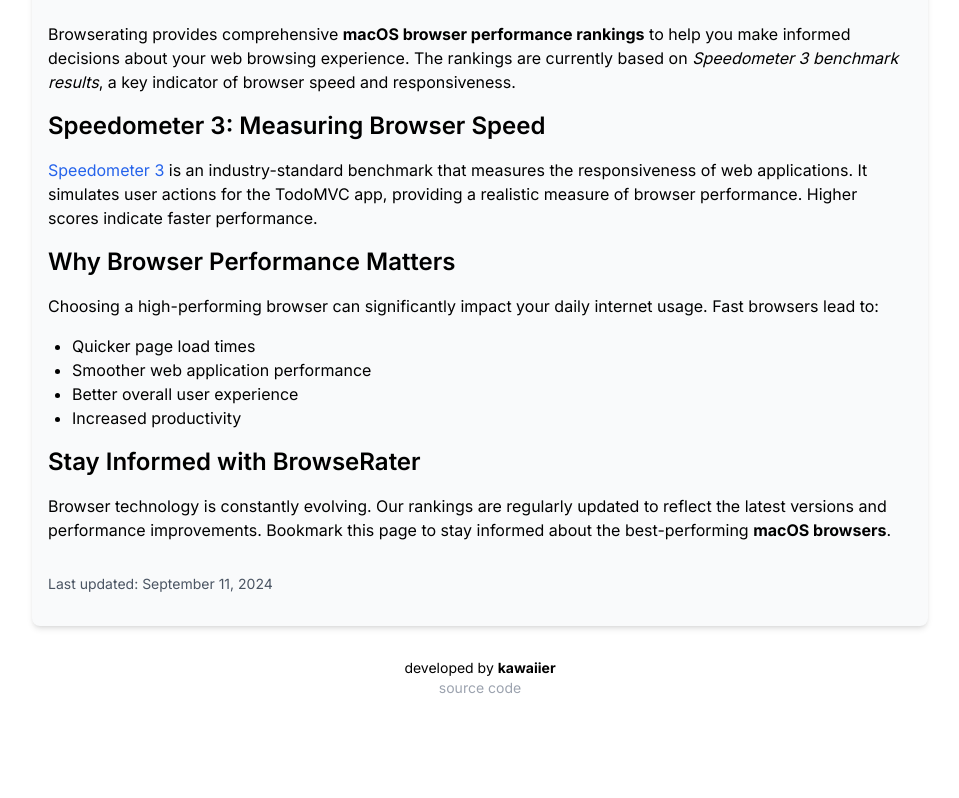
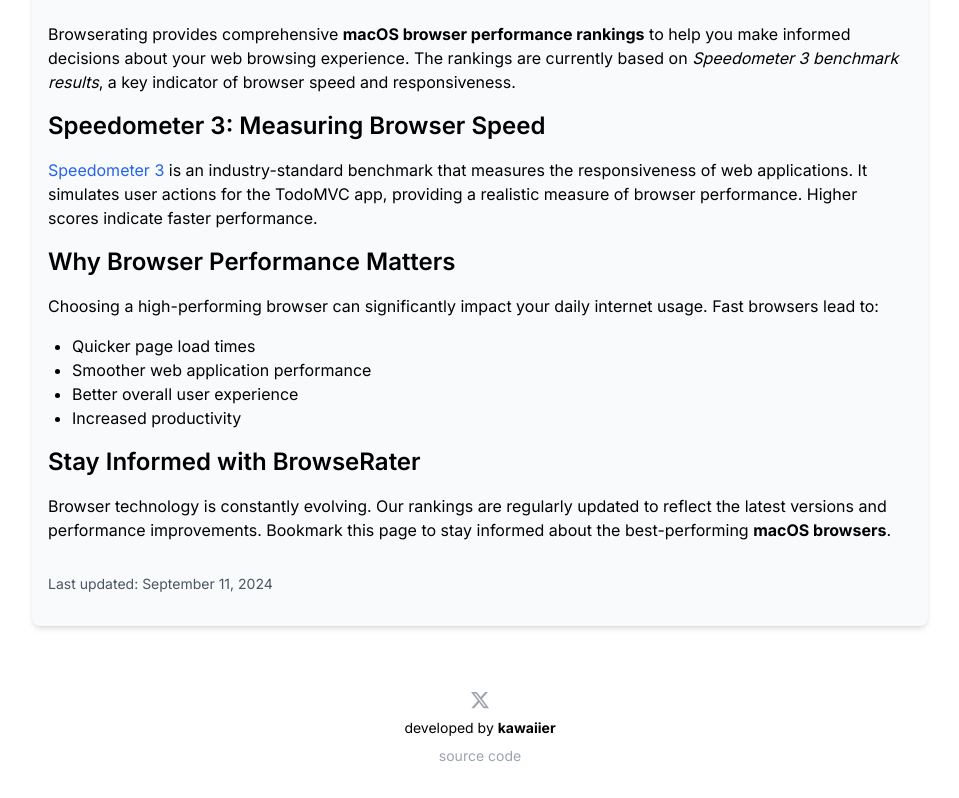
Before and after one commit to kawaiier/browserating, a Next.js app: page / in a window 1280 px wide. Shown: the part 603-1401 px from the top of the page, without its empty margins (160-1119 px from the left). Before the commit the page ends 1333 px from the top, so only its background shows below. Built offline with nearby package versions, Linux system fonts and the light colour scheme.

Commit message:
Footer updated

```diff
--- a/app/page.js
+++ b/app/page.js
@@ -18,17 +18,33 @@ export default function Home() {
         <BrowserRankingList />
       </main>
       <Explanation />
-      <footer className="text-center text-sm p-8">
-        <p>
+      <footer className="text-center text-sm p-8 flex flex-col items-center gap-2 mt-8">
+        <a href="https://x.com/kawaiier101" className="text-gray-400 mx-auto">
+          <span class="[&>svg]:h-5 [&>svg]:w-5">
+            <svg
+              xmlns="http://www.w3.org/2000/svg"
+              fill="currentColor"
+              viewBox="0 0 512 512"
+            >
+              <path d="M389.2 48h70.6L305.6 224.2 487 464H345L233.7 318.6 106.5 464H35.8L200.7 275.5 26.8 48H172.4L272.9 180.9 389.2 48zM364.4 421.8h39.1L151.1 88h-42L364.4 421.8z" />
+            </svg>
+          </span>
+        </a>
+
+        <p className="mx-auto">
           developed by{" "}
-          <a href="kawaiier.dev" className="font-bold" target="_blank">
+          <a
+            href="kawaiier.dev"
+            className="font-bold mx-auto hover:text-blue-700"
+            target="_blank"
+          >
             kawaiier
           </a>
         </p>
-        <p>
+        <p className="mx-auto">
           <a
             href="https://github.com/kawaiier/browserating"
-            className="text-gray-400"
+            className="text-gray-400 mx-auto hover:text-blue-700"
             target="_blank"
           >
             source code
```
